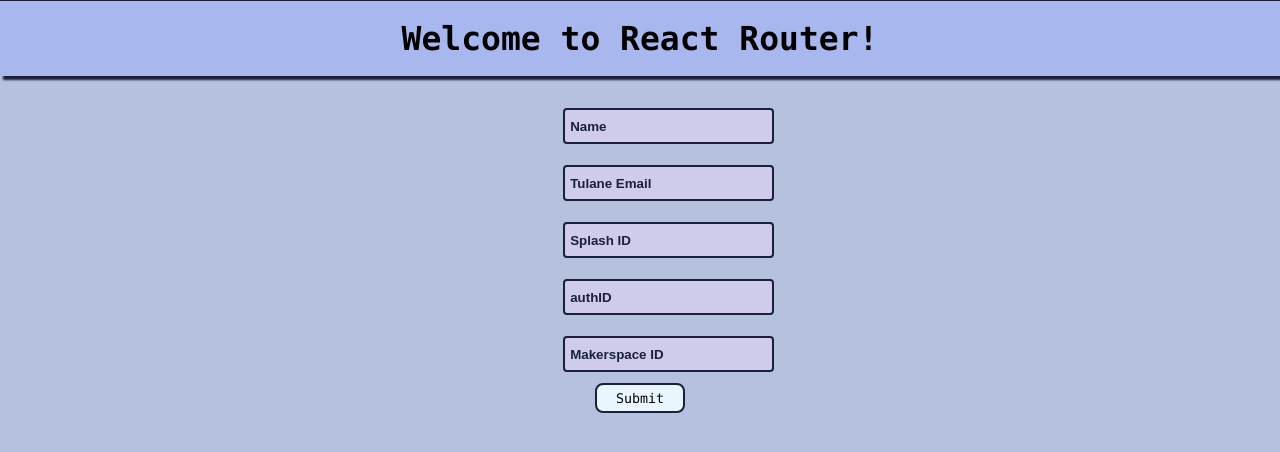
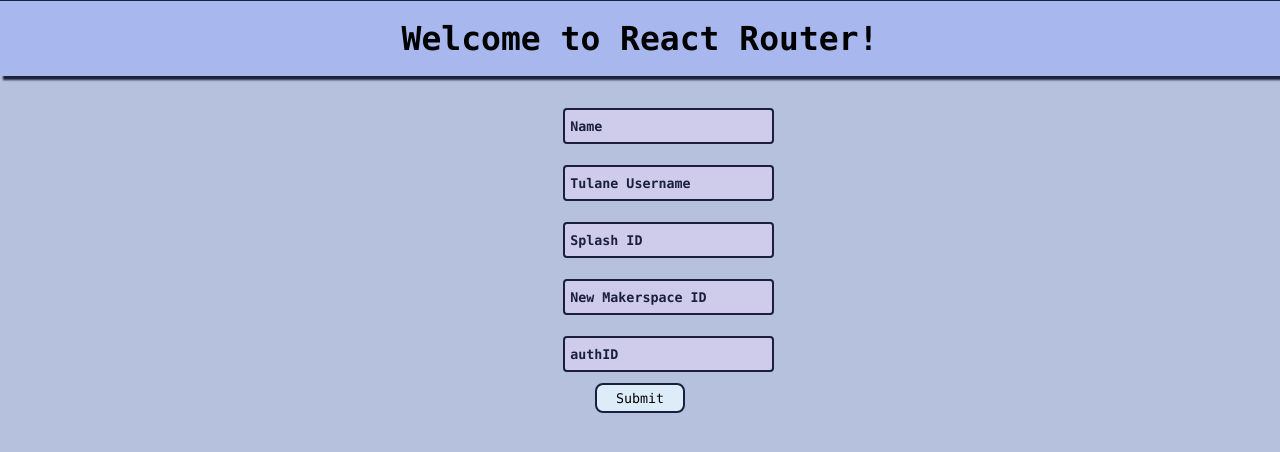
Before and after one commit to xpsKING/TU-Makerspace-Card-Reader, a React (Create React App) app in the folder tu-makerspace-card-reader/client/: page /addUser in a window 1280 px wide. Shown: the top 452 px of the page. Built offline with nearby package versions, Linux system fonts and the light colour scheme.

Commit message:
input button and added fabtech toggle for admins

```diff
--- a/tu-makerspace-card-reader/client/src/AddUser.js
+++ b/tu-makerspace-card-reader/client/src/AddUser.js
@@ -2,6 +2,7 @@
 import React from "react";
 import { addUser } from './APIRoutes.js';
 import './addUser.css';
+import Inputs from './Inputs.js';
 
 export default class AddUser extends React.Component {
     constructor(props) {
@@ -14,53 +15,28 @@
             email: '',
             splashID: '',
             authID: '',
-            errors: new Array(5).fill(' '),
+            errors: [
+                ["name", ' '],
+                ["email", ' '],
+                ["splashID", ' '],
+                ["id", ' '],
+                ["authID", ' '],
+            ],
         }
+
+        this.handleCallBack = this.handleCallBack.bind(this);
     }
-    handleUpdateID(e) {
-        const value = e.target.value;
+    // takes the input from the <Inputs />
+    handleCallBack(variable, value) {
         this.setState({
-            id: value,
+            [variable]: value,
         })
     }
-    handleUpdateName(e) {
-        const value = e.target.value;
-        this.setState({
-            name: value,
-        })
-    }
-    handleUpdateEmail(e) {
-        const value = e.target.value;
-        this.setState({
-            email: value,
-        })
-    }
-    handleUpdateSplashID(e) {
-        const value = e.target.value;
-        this.setState({
-            splashID: value,
-        })
-    }
-    handleUpdateAuthID(e) {
-        const value = e.target.value;
-        this.setState({
-            authID: value,
-        })
-    }
-    handleUpdateID(e) {
-        const value = e.target.value;
-        this.setState({
-            id: value,
-        })
-    }
+    // First checks if all values have been filled, then submits if so
     handleSubmit() {
-        console.log('submit!');
-        console.log(this.state);
         if (!this.state.name || !this.state.email || !this.state.splashID || !this.state.id || !this.state.authID) {
-            console.log('wtf');
             this.handleErrors();
         } else {
-            console.log("GETS HERE");
             axios(addUser({
                 id: parseInt(this.state.id),
                 name: this.state.name,
@@ -84,25 +60,28 @@
                 id: '',
                 splashID: '',
                 authID: '',
-                errors: new Array(5).fill(' '),
+                errors: [
+                    ["name", ' '],
+                    ["email", ' '],
+                    ["splashID", ' '],
+                    ["id", ' '],
+                    ["authID", ' '],
+                ],
             })
         }
     }
+    // sets the error messages, prompted by handleSubmit()
     handleErrors() {
-        var errs = new Array(5).fill('');
-        errs[0] = this.state.name === '' ? 'Please enter a name: ' : ' ';
-        errs[1] = this.state.email === '' ? 'Please enter an email: ' : ' ';
-        errs[2] = this.state.splashID === '' ? 'Please enter a splashID: ' : ' ';
-        errs[3] = this.state.id === '' ? 'Please enter the Makerspace ID: ' : ' ';
-        errs[4] = this.state.authID === '' ? 'Please enter an authID: ' : ' ';
+        var errs = this.state.errors;
+        errs[0][1] = this.state.name === '' ? 'Please enter a name: ' : ' ';
+        errs[1][1] = this.state.email === '' ? 'Please enter an email: ' : ' ';
+        errs[2][1] = this.state.splashID === '' ? 'Please enter a splashID: ' : ' ';
+        errs[3][1] = this.state.id === '' ? 'Please enter the Makerspace ID: ' : ' ';
+        errs[4][1] = this.state.authID === '' ? 'Please enter an authID: ' : ' ';
         this.setState({
             errors: errs,
         })
     }
-
-
-
-
     render() {
         if (this.state.successful) {
             return (
@@ -113,66 +92,64 @@
                   </form>
                 </div>
               )
-
           }
         return (
             <div>
                 <div id="error-container">
-                    <h3 id="error">{this.state.errors[0]}</h3>
-                    <h3 id="error">{this.state.errors[1]}</h3>
-                    <h3 id="error">{this.state.errors[2]}</h3>
-                    <h3 id="error">{this.state.errors[4]}</h3>
-                    <h3 id="error">{this.state.errors[3]}</h3>
+                    {this.state.errors.map((error) => (
+                        <h3 id="error" key = {error}>{error[1]}</h3>
+                    ))}
+
                 </div>
                 <div id="container">
                     <div>
-                        <input
-                            id = "input2"
+                        <Inputs
                             className="nameInputBox"
+                            id='input2'
+                            placeholder="Name"
                             value={this.state.name}
-                            onChange={(e) => this.handleUpdateName(e)}
-                            autoComplete="off"
-                            placeholder="Name"
+                            variable="name"
+                            parentCallBack={this.handleCallBack}
                             />
                     </div>
                     <div>
-                        <input
-                        id = "input2"
+                        <Inputs
                             className="nameInputBox"
+                            id="input2"
+                            placeholder="Tulane Username "
                             value={this.state.email}
-                            onChange={(e) => this.handleUpdateEmail(e)}
-                            autoComplete="off"
-                            placeholder="Tulane Email"
+                            variable="email"
+                            parentCallBack={this.handleCallBack}
                             />
                     </div>
                     <div>
-                        <input
-                            id = "input2"
-                            className = "nameInputBox"
-                            value={this.state.splashID}
-                            onChange={(e) => this.handleUpdateSplashID(e)}
-                            autoComplete="off"
-                            placeholder="Splash ID"
+                    <Inputs
+                        className="nameInputBox"
+                        id="input2"
+                        placeholder="Splash ID"
+                        value={this.state.splashID}
+                        variable="splashID"
+                        parentCallBack={this.handleCallBack}
+                        />
+                    </div>
+                    <div>
+                        <Inputs
+                            className="nameInputBox"
+                            id="input2"
+                            placeholder="New Makerspace ID"
+                            value={this.state.id}
+                            variable="id"
+                            parentCallBack={this.handleCallBack}
                             />
                     </div>
                     <div>
-                        <input
-                            id = "input2"
+                        <Inputs
                             className="nameInputBox"
-                            value={this.state.authEmail}
-                            onChange={(e) => this.handleUpdateAuthID(e)}
-                            autoComplete="off"
+                            id="input2"
                             placeholder="authID"
-                            />
-                    </div>
-                    <div>
-                        <input
-                            id = "input2"
-                            className="nameInputBox"
-                            value={this.state.id}
-                            onChange={(e) => this.handleUpdateID(e)}
-                            autoComplete="off"
-                            placeholder="Makerspace ID"
+                            value={this.state.authID}
+                            variable="authID"
+                            parentCallBack={this.handleCallBack}
                             />
                     </div>
                 </div>
--- a/tu-makerspace-card-reader/client/src/App.css
+++ b/tu-makerspace-card-reader/client/src/App.css
@@ -14,7 +14,10 @@
 
 }
 .Box:hover {
-    background-color: rgb(60, 80, 155);
+  background: linear-gradient(90deg, rgb(138, 190, 249) 0%, rgb(155, 208, 248) 50%, rgb(156, 204, 250) 100%);
+}
+.Box:active {
+  background: linear-gradient(90deg, rgb(128, 184, 248) 0%, rgb(144, 202, 247) 50%, rgb(147, 202, 253) 100%);
 }
 
 .text {
--- a/tu-makerspace-card-reader/client/src/EditUser.css
+++ b/tu-makerspace-card-reader/client/src/EditUser.css
@@ -47,12 +47,13 @@
     background-color: rgb(148, 161, 230)
 }
 #submitAll {
-    top: -10px;
+    top: 10px;
     left: -10px;
 }
 #text {
     font-family: "sans-serif", consolas, monaco;
 }
-.container2 {
+.container {
     position: absolute;
+    grid-template-columns: 1fr;
 }
--- a/tu-makerspace-card-reader/client/src/EditUser.js
+++ b/tu-makerspace-card-reader/client/src/EditUser.js
@@ -4,11 +4,12 @@
 import {getUser, editUser, getFabTechs} from './APIRoutes.js';
 import Checkbox from '@mui/material/Checkbox';
 import { FormControlLabel } from '@mui/material';
+import Inputs from './Inputs.js';
 //import { CheckBox } from '@material-ui/icons';
 
 // if admin makes someone fabtech, they must set a password
 
-
+// displays the checkboxes based on the trainings
 function DisplayChecks(props) {
     return (
         <div className="check">
@@ -28,12 +29,41 @@
                     />
                 </h1>
             ))}
+            <FabTechToggle
+                isAdmin={props.isAdmin}
+                userIsFabTech={props.userIsFabTech}
+                handleChange={props.handleChange}
+                trainings = {props.trainings}
+                toggleFabTech= {props.toggleFabTech}
+                />
 
         </div>
     )
 }
+function FabTechToggle(props) {
+    console.log('fabtechtoggle' + props.isAdmin);
+    if (props.isAdmin && props.trainings.length !== 0) {
+        return (
+            <div>
+                <FormControlLabel
+                    label="Fab Tech"
+                    control = {
+                        <Checkbox
+                            color="secondary"
+                            checked={props.userIsFabTech}
+                            size="medium"
+                            onChange={() => props.toggleFabTech()}
+                        />
+                    }
+                    />
+            </div>
+        )
+    } else {
+        return null;
+    }
+}
 
-
+// only displays the done button if a user was found
 function ConditionalButton(props) {
     if (props.trainings.length !== 0) {
     return (
@@ -56,38 +86,18 @@
             authPassword: '',
             user: {},
             userTrainings: [],
+            userIsFabTech: false,
             fabTechID: '',
             isFabTech: false,
+            isAdmin: false,
         })
 
         this.handleChange = this.handleChange.bind(this);
+        this.handleCallBack = this.handleCallBack.bind(this);
+        this.toggleFabTech = this.toggleFabTech.bind(this);
     }
-
-    handleUpdateID(e) {
-        const value = e.target.value;
-        this.setState({
-            id: value,
-        })
-
-    }
-    handleUpdateFabTechID(e) {
-        const value = e.target.value;
-        this.setState({
-            fabTechID: value,
-        })
-    }
-    handleUpdateAuthID(e) {
-        const value = e.target.value;
-        this.setState({
-            authID: value,
-        })
-    }
-    handleUpdateAuthPassword(e) {
-        const value = e.target.value;
-        this.setState({
-            authPassword: value,
-        })
-    }
+    // only allows a valid FabTech ID to access the editing page
+    // may later remove the input of a fabtech ID on the editing page and only require password
     handleFabTechCheck() {
         const id = parseInt(this.state.fabTechID);
         console.log('isFabTechRunning: ' + id);
@@ -97,16 +107,24 @@
                 console.log('Problem retrieving users...');
             } else {
                 response.data.map((user) => console.log(user.id));
-                users = response.data;
-                if (users.some((user) => user.id === id)) {
+                users = response.data.filter((user) => user.id === id);
+                if (users.length !== 0) {
                     this.setState({
                         isFabTech: true,
                     })
+                    if (users[0].admin === true) {
+                        console.log('ADMIN');
+                        this.setState({
+                            isAdmin: true,
+                        })
+                    }
+
                 }
 
             }
         })
     }
+    // finds the user to display
     handleFindUser() {
         console.log(this.state.id);
         if (this.state.id) {
@@ -136,7 +154,7 @@
             })
         }
     }
-
+    // Edits the user based on the changes in the checkboxes
     handleChange(training) {
         let errorLater = false;
         var trainings = this.state.userTrainings;
@@ -150,6 +168,7 @@
                             console.log('Edited successfully!');
                         }
                     })
+                    if (train === training)
                         return [train[0], !train[1]];
                 } else {
                     return train;
@@ -163,6 +182,29 @@
     }
 
     }
+    toggleFabTech() {
+        console.log(this.state.id);
+        axios(editUser(parseInt(this.state.id), {"fabTech":!this.state.userIsFabTech}, parseInt(this.state.authID), this.state.authPassword)).then((response, error) => {
+            if (error) {
+                console.log('Error making user FabTech!');
+            } else {
+                console.log('Edited FabTech !');
+                this.setState((currentState) => {
+                    console.log("FABTECHHHH");
+                    return {
+                        userIsFabTech: !currentState.userIsFabTech,
+                    }
+                })
+            }
+        })
+    }
+    // Receives input from the <Inputs />
+    handleCallBack(variable, value) {
+        this.setState({
+            [variable]: value,
+        })
+        console.log(this.state);
+    }
 
 
     render() {
@@ -171,38 +213,45 @@
 
                 <div>
                     <h1 id="text">Name: {this.state.user.name}</h1>
-                    <input
-                        autoComplete="off"
+                    <Inputs
                         className="BoxInput"
                         placeholder="Enter ID"
-                        value = {this.state.id}
-                        onChange={(e) => this.handleUpdateID(e)}
+                        value={this.state.id}
+                        variable="id"
+                        parentCallBack={this.handleCallBack}
                         />
                     <button className = "BetterButton" onClick={() => this.handleFindUser()}>Submit</button>
                     <div className="container">
-                    <input
-                        autoComplete="off"
+                    <div>
+                        <Inputs
                             className="BoxInput"
-                        id="small-input"
+                            id='small-input'
                             placeholder="Enter Auth ID"
-                        value = {this.state.authID}
-                        onChange={(e) => this.handleUpdateAuthID(e)}
+                            value={this.state.authID}
+                            variable="authID"
+                            parentCallBack={this.handleCallBack}
                             />
-                    <input
-                        autoComplete="off"
+                        </div>
+                        <div>
+                        <Inputs
                             className="BoxInput"
                             id="small-input2"
                             type="password"
-                        placeholder="Enter password"
+                            placeholder="Enter Password"
                             value={this.state.authPassword}
-                        onChange={(e) => this.handleUpdateAuthPassword(e)}
+                            variable="authPassword"
+                            parentCallBack={this.handleCallBack}
                             />
+                        </div>
                     </div>
 
                     <DisplayChecks
 
                         trainings = {this.state.userTrainings}
                         handleChange={this.handleChange}
+                        userIsFabTech={this.state.userIsFabTech}
+                        isAdmin={this.state.isAdmin}
+                        toggleFabTech={this.toggleFabTech}
                     />
                     <ConditionalButton
                         trainings={this.state.userTrainings}
@@ -213,14 +262,15 @@
         } else {
             return (
                 <div>
-                    <input
-                        autoComplete="off"
+                    <Inputs
                         className="BoxInput"
+                        placeholder="FabTech ID"
                         value={this.state.fabTechID}
-                        placeholder="FabTech ID"
-                        onChange={(e) => this.handleUpdateFabTechID(e)}
+                        variable="fabTechID"
+                        parentCallBack={this.handleCallBack}
                         />
                     <button className="BetterButton" onClick={() => this.handleFabTechCheck()}>Submit</button>
+
                 </div>
             )
         }
--- /dev/null
+++ b/tu-makerspace-card-reader/client/src/Inputs.js
@@ -0,0 +1,51 @@
+import React from 'react';
+
+// just an input to easily use and customize
+export default class Inputs extends React.Component {
+    constructor(props) {
+        super(props);
+
+        this.state=({
+            value: props.value,
+            placeholder: props.placeholder || '',
+            className: props.className || '',
+            id: props.id || '',
+            type: props.type || '',
+            variable: props.variable,
+        })
+    }
+
+    handleUpdate(e) {
+        const value = e.target.value;
+        this.setState({
+            value: value,
+        })
+        console.log({[this.state.variable]:value});
+        this.props.parentCallBack(this.state.variable, value);
+    }
+
+    render() {
+        return (
+            <input
+                className={this.state.className}
+                id={this.state.id}
+                value={this.state.value}
+                placeholder={this.state.placeholder}
+                type={this.state.type}
+                onChange={(e) => this.handleUpdate(e)}
+                autoComplete="off"
+            />
+        )
+    }
+}
+/*
+<Inputs
+    className=
+    type=
+    id=
+    placeholder=
+    value=
+    variable=
+    parentCallBack=
+    />
+*/
--- a/tu-makerspace-card-reader/client/src/MachineView.js
+++ b/tu-makerspace-card-reader/client/src/MachineView.js
@@ -128,7 +128,7 @@
 
           {/* Creates multiple machines from the machine[] state! Machine state is filled on component load and is called via api GET machines/group/groupname */}
           {/* Change the machinegroup prop when you render the search component to set which tablet this is run on  */}
-          <div className='container'>
+          <div className='container2'>
             {this.state.machines.map((machine)=>(
               <Machine
                 machineID = {machine.id}
--- a/tu-makerspace-card-reader/client/src/addUser.css
+++ b/tu-makerspace-card-reader/client/src/addUser.css
@@ -15,6 +15,7 @@
   background-color: rgb(207, 203, 234);
   border: 2px solid rgb(25, 31, 61);
   color: rgb(25, 31, 61);
+  font-family: "sans-serif", consolas, monaco;
 }
 #input2:hover {
   background-color: rgb(201, 195, 242);
@@ -30,13 +31,18 @@
 .submitButton {
     position: relative;
     top: 285px;
-
     width: 90px;
     height: 30px;
     font-family: "sans-serif", consolas, monaco;
     border: 2px solid rgb(25,31,61);
     border-radius: 8px;
-    background-color:rgb(233, 245, 255);
+    background-color:rgb(220, 236, 249);
+}
+.submitButton:hover {
+  background-color:rgb(199, 227, 248);
+}
+.submitButton:active {
+  background-color:rgb(186, 221, 250);
 }
 #error {
     position: relative;
@@ -54,7 +60,7 @@
     position: fixed;
     text-align: right;
     left: 16%;
-    top: 80px;
+    top: 79px;
     grid-template-columns: 1fr;
 }
 .doneButton {
--- a/tu-makerspace-card-reader/client/src/machineView.css
+++ b/tu-makerspace-card-reader/client/src/machineView.css
@@ -182,7 +182,7 @@
     font-weight: bold;
   }
 
-  .container {
+  .container2 {
     display: grid;
     margin-left: 420px;
     grid-template-columns: 250px 250px 250px;
```
Lines whose indentation alone changed are shown as unchanged.
